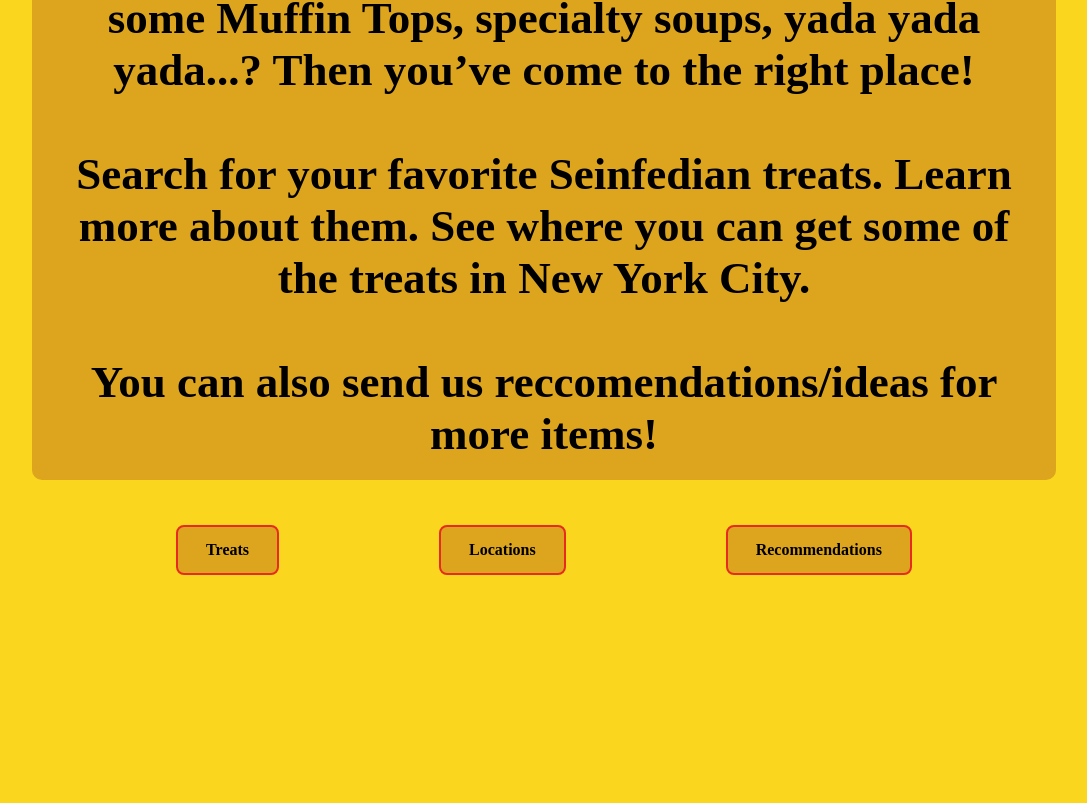
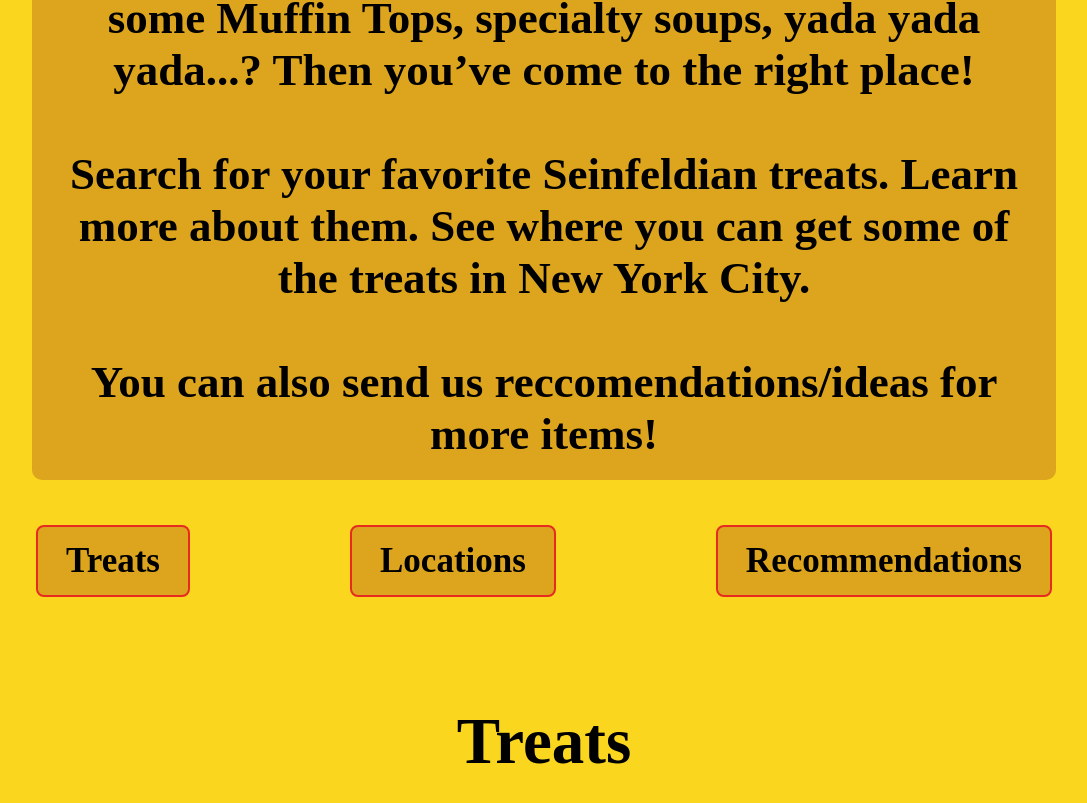
Before and after one commit to hammyyawmagorp/seinfeldapp-capstone, a React (Create React App) app: page / in a window 1280 px wide. Shown: the part 409-1212 px from the top of the page, without its empty margins (96-1183 px from the left). Before the commit the page ends 1048 px from the top, so only its background shows below. Built offline with nearby package versions, Linux system fonts and the light colour scheme; a web font is replaced by a local one.

Commit message:
updated js

```diff
--- a/src/App.css
+++ b/src/App.css
@@ -41,7 +41,7 @@
   max-height: 100%;
   background: rgb(128, 17, 26, 0.25);
   padding: 14px 28px;
-  font-size: 16px;
+  font-size: 35px;
   cursor: pointer;
   text-align: center;
   border: 2px solid #e72b21;
@@ -50,3 +50,7 @@
   background-color: #e72b21;
   color: black;
 }
+
+.treats-header {
+  font-size: 65px;
+}
--- a/src/App.js
+++ b/src/App.js
@@ -1,6 +1,7 @@
 import React from "react";
 import Header from "./components/Header";
 import Intro from "./components/Intro";
+import Treats from "./components/Treats";
 import "./App.css";
 
 function App() {
@@ -8,6 +9,7 @@
     <div className="App">
       <Header />
       <Intro />
+      <Treats />
     </div>
   );
 }
--- a/src/components/Intro.jsx
+++ b/src/components/Intro.jsx
@@ -10,8 +10,8 @@
           Babka, some Muffin Tops, specialty soups, yada yada yada...? Then
           you’ve come to the right place!<br></br>
           <br></br>
-          Search for your favorite Seinfedian treats. Learn more about them. See
-          where you can get some of the treats in New York City.<br></br>
+          Search for your favorite Seinfeldian treats. Learn more about them.
+          See where you can get some of the treats in New York City.<br></br>
           <br></br>
           You can also send us reccomendations/ideas for more items!
         </p>
--- /dev/null
+++ b/src/components/Treats.jsx
@@ -0,0 +1,11 @@
+import React from "react";
+
+const Treats = () => {
+  return (
+    <div>
+      <h1 className="treats-header">Treats</h1>
+    </div>
+  );
+};
+
+export default Treats;
```
Also changed, not shown: src/components/TreatsCard.jsx (added, +11 -0 lines).
